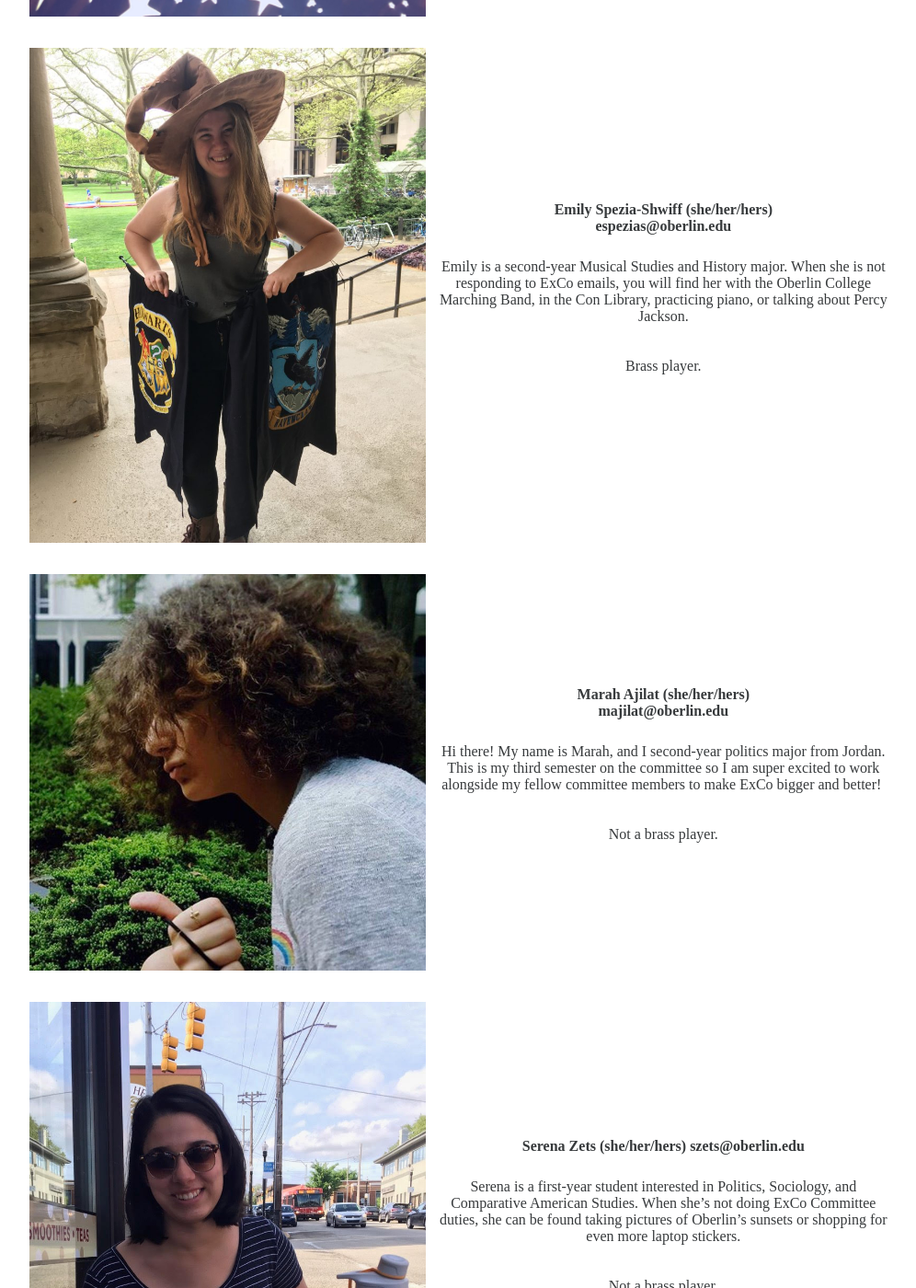
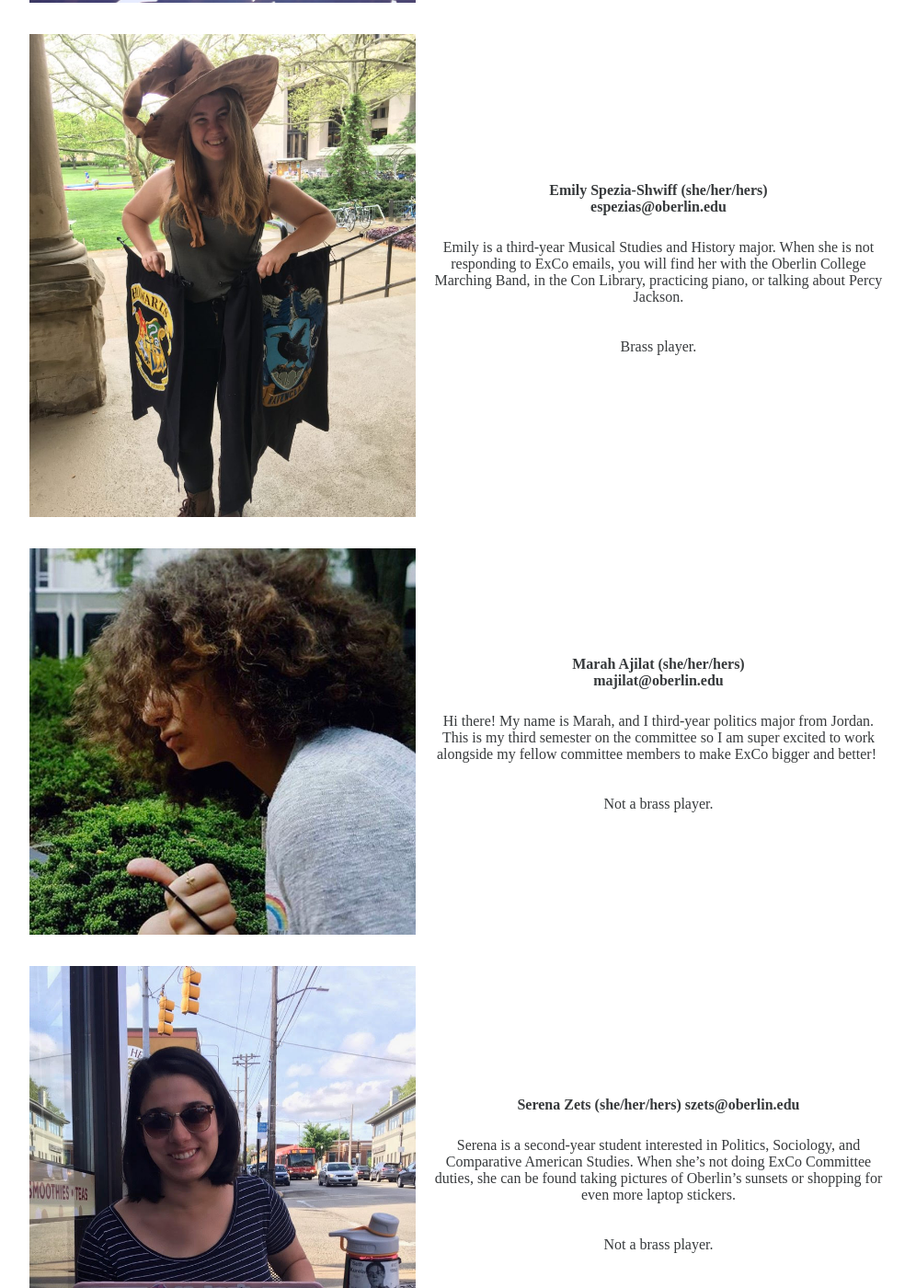
Before and after one commit to OberlinExCo/OberlinExCo.github.io, a Jekyll site: the page built from committee.md, in a window 1280 px wide and 1400 px high, scrolled down 1910 px. Shown: the whole window at 92% size, without its empty margins (136-1132 px from the left). Built offline with Jekyll 4.4.1, drawn with Linux system fonts in a browser that asks for light colours; some of the changed text lies outside the part shown.

Commit message:
updating committee member info

```diff
--- a/_includes/members.html
+++ b/_includes/members.html
@@ -12,7 +12,7 @@
     <th> <img src="/assets/img/emily.jpg" alt="Picture of Emily"> </th>
     <th> Emily Spezia-Shwiff (she/her/hers) <br>
       espezias@oberlin.edu<br>
-      <p class="has-small-font-size">Emily is a  second-year Musical Studies and History major. When she is not  responding to ExCo emails, you will find her with the Oberlin College  Marching Band, in the Con Library, practicing piano, or talking about  Percy Jackson.</p>
+      <p class="has-small-font-size">Emily is a  third-year Musical Studies and History major. When she is not  responding to ExCo emails, you will find her with the Oberlin College  Marching Band, in the Con Library, practicing piano, or talking about  Percy Jackson.</p>
       <p class="has-small-font-size">Brass player.</p>
     </th>
   </tr>
@@ -20,7 +20,7 @@
     <th> <img src="/assets/img/marah.jpg" alt="Picture of Marah"> </th>
     <th> Marah Ajilat (she/her/hers) <br>
       majilat@oberlin.edu <br>
-      <p class="has-small-font-size">Hi there! My name is Marah, and I second-year politics major from
+      <p class="has-small-font-size">Hi there! My name is Marah, and I third-year politics major from
 Jordan. This is my third semester on the committee so I am super excited
  to work alongside my fellow committee members to make ExCo bigger and
 better!&nbsp;<br></p>
@@ -31,8 +31,17 @@ better!&nbsp;<br></p>
     <th> <img src="/assets/img/serena.jpg" alt="Picture of Serena"> </th>
     <th> Serena Zets (she/her/hers)
       szets@oberlin.edu
-      <p class="has-small-font-size">Serena is a first-year student interested in Politics, Sociology, and Comparative American Studies. When she’s not doing ExCo Committee duties, she can be found taking pictures of Oberlin’s sunsets or shopping for even more laptop stickers.</p>
+      <p class="has-small-font-size">Serena is a second-year student interested in Politics, Sociology, and Comparative American Studies. When she’s not doing ExCo Committee duties, she can be found taking pictures of Oberlin’s sunsets or shopping for even more laptop stickers.</p>
       <p class="has-small-font-size"> Not a brass player.</p>
+    </th>
+  </tr>
+  <tr>
+    <th> <img src="/assets/img/alex.jpg" alt="Picture of Alex"> </th>
+    <th>
+      Alex Jensen (he/him/his) <br>
+      ajensen@oberlin.edu<.br>
+      <p>Alex is a third-year student majoring in Mathematics and Computer Science.</p>
+      <p>Brass player.</p>
     </th>
   </tr>
   <tr>
```
